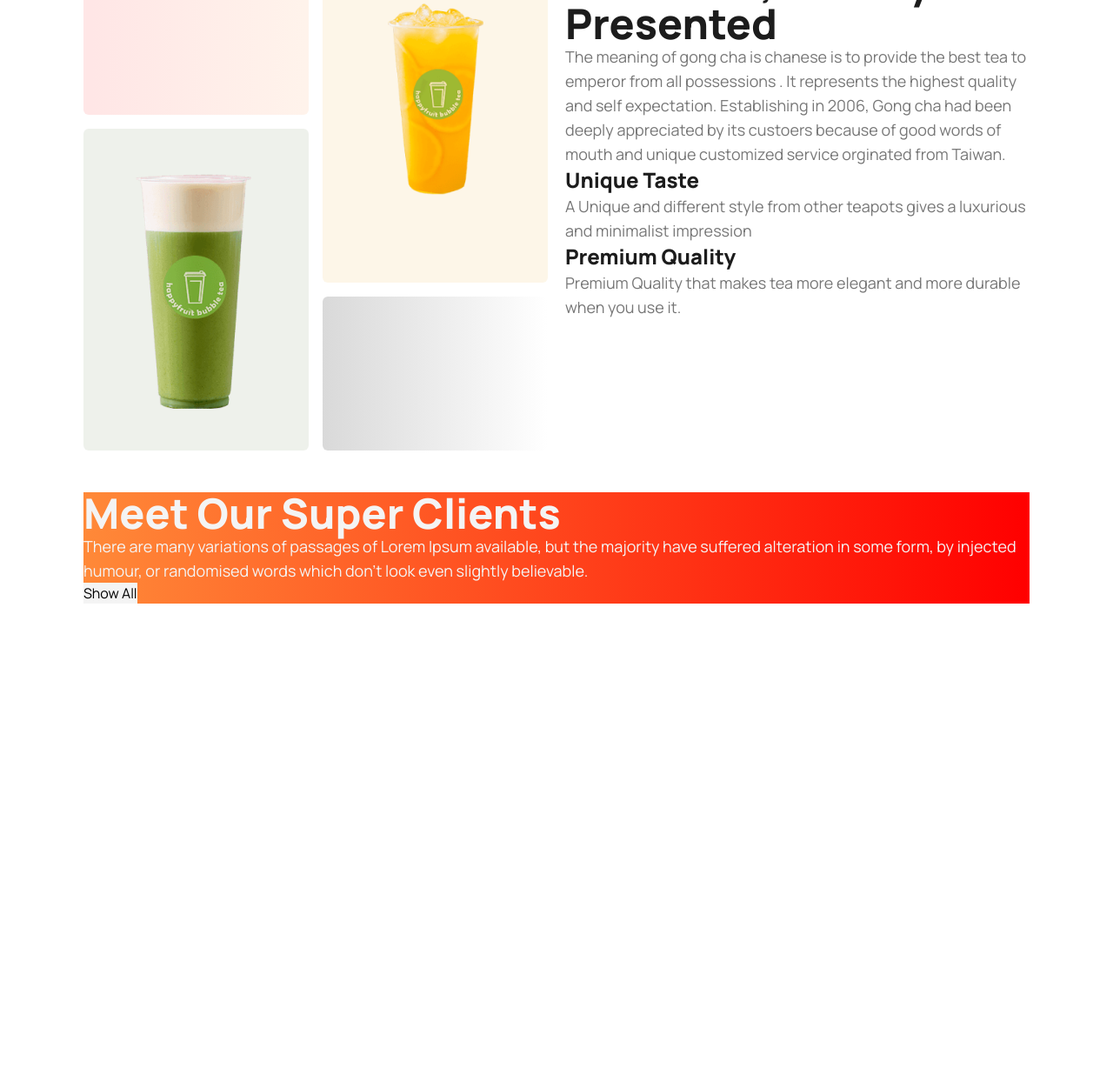
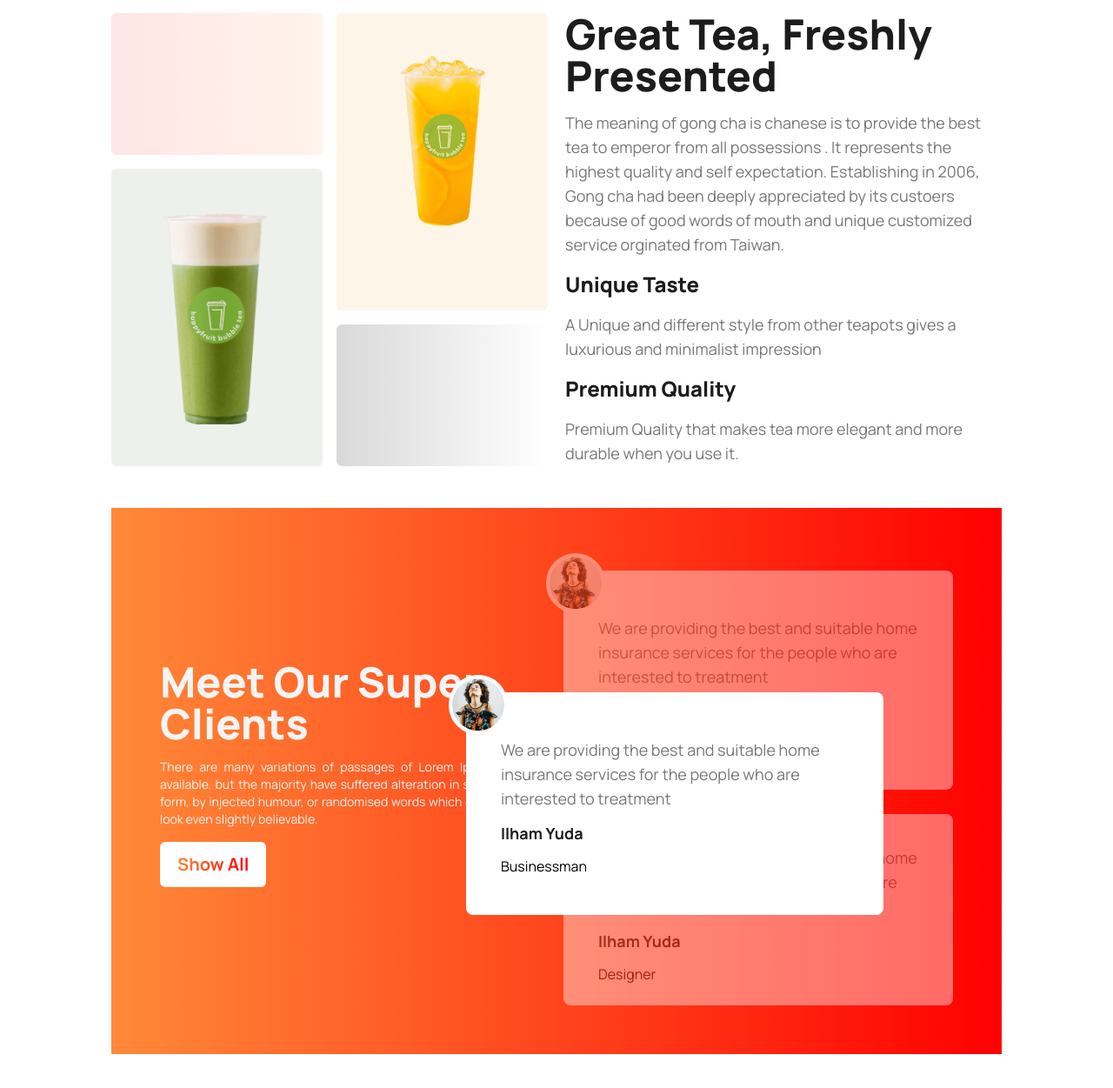
Before and after one commit to nurul-alam-721/tea-house, a plain HTML site: page index.html in a window 1280 px wide. Shown: the part 1049-2300 px from the top of the page at 87% size. Before the commit the page ends 1783 px from the top, so only its background shows below. Drawn offline with nearby package versions, Linux system fonts and the light colour scheme.

Commit message:
some responsive changes

```diff
--- a/index.html
+++ b/index.html
@@ -17,7 +17,7 @@
       }
     </style>
   </head>
-  <body class="manrope-font max-w-screen-xl md:my-10 md:mx-24 mx-4 my-4 space-y-12">
+  <body class="manrope-font p-8 max-w-screen-xl md:my-10 md:mx-24 space-y-12">
 
         <!-- banner section start -->
             <section class="md:flex">
@@ -74,15 +74,15 @@
 
 
             <section class="grid lg:grid-cols-2 gap-5 mx-auto grid-cols-1">
-                  <div class="order-2 lg:order-1 grid lg:grid-cols-2 md:grid-cols-2 lg:grid-rows-3 md:grid-rows-3 max-w-xl gap-4    mx-auto">
-                    <div class="invisible md:visible bg-gradient-to-r  from-[#FF0000] to-[#FF8938] opacity-10 rounded-md"></div>
-                      <div class=" bg-[rgba(230,166,35,0.1)] row-span-2 py-12 px-14 rounded-md"><img src="images/fresh-1.png" alt="" class="mx-auto"></div>
-                      <div class=" bg-[rgba(87,118,57,0.1)] row-span-2 py-12 px-14 rounded-md"><img src="images/fresh-2.png" alt="" ></div>
-                      <div class="invisible md:visible bg-gradient-to-r from-[#D9D9D9] to-[#FFFFFF] rounded-md">
+                  <div class="order-2 lg:order-1 grid lg:grid-cols-2 md:grid-cols-2 lg:grid-rows-3 md:grid-rows-3 max-w-xl gap-4">
+                    <div class="h-38 invisible md:visible bg-gradient-to-r  from-[#FF0000] to-[#FF8938] opacity-10 rounded-md"></div>
+                      <div class=" bg-[rgba(230,166,35,0.1)] row-span-2 py-12 px-14 rounded-md "><img src="images/fresh-1.png" alt="" class="mx-auto"></div>
+                      <div class=" bg-[rgba(87,118,57,0.1)] row-span-2 py-12 px-14 rounded-md w-full min-w-full" ><img src="images/fresh-2.png" alt="" class="mx-auto"></div>
+                      <div class="h-38 invisible md:visible bg-gradient-to-r from-[#D9D9D9] to-[#FFFFFF] rounded-md">
                     </div>
                   </div>
 
-                    <div class="order-1 lg:order-2">
+                    <div class="order-1 lg:order-2 space-y-4">
                       <h3 class="text-5xl font-extrabold text-[#1C1C1C]">Great Tea, Freshly Presented</h3>
                       <p class="text-[#777777] text-lg">The meaning of gong cha is chanese is to provide the best tea to emperor from all possessions . It represents the highest quality and self expectation. Establishing in 2006, Gong cha had been deeply appreciated by its custoers  because of good words of mouth and unique customized service orginated from Taiwan.</p>
                       <h4 class="font-extrabold text-2xl text-[#1C1C1C]">Unique Taste</h4>
@@ -92,19 +92,40 @@
                    </div>
             </section>
 
+            <!-- Make clients section start -->
 
+            <section class="w-full bg-gradient-to-l from-[#FF0000] to-[#FF8938] flex flex-col lg:flex-row justify-between p-14 items-center space-y-4">
+             <div class="space-y-4 max-w-sm mb-4">
+                <h3 class="text-5xl font-extrabold text-[#F4F4F4]">Meet Our Super Clients</h3>
+                <p class="text-[#F4F4F4] text-sm text-justify ">There are many variations of passages of Lorem Ipsum available, but the majority have suffered alteration in some form, by injected humour, or randomised words which don't look even slightly believable.</p>
+                <button class="bg-white py-3 px-5 rounded-md"><span class="bg-gradient-to-l from-[#FF0000] to-[#FF8938] text-xl font-bold text-transparent bg-clip-text">Show All</span></button>
 
+             </div>
 
-
-
-            <section class="bg-gradient-to-l from-[#FF0000] to-[#FF8938]">
-             <div>
-                <h3 class="text-5xl font-extrabold text-[#F4F4F4]">Meet Our Super Clients</h3>
-                <p class="text-[#F4F4F4] text-lg ">There are many variations of passages of Lorem Ipsum available, but the majority have suffered alteration in some form, by injected humour, or randomised words which don't look even slightly believable. </p>
-                <button class="bg-[#F4F4F4]">Show All</button>
-             </div>
-             <div>
-
+             <div class="space-y-7 relative max-w-md">
+              <!-- top-card -->
+                <div class="relative bg-white space-y-3 p-10 opacity-40 rounded-lg">
+                  <img src="images/client.png" alt="" class="absolute -top-5 -left-5 bg-white rounded-full p-1">
+                  <p class="text-[#777777] text-lg">We are providing the best and suitable home insurance services for the people who are interested to treatment</p>
+                  <h4 class="font-bold text-lg text-[#1C1C1C]">Ilham Yuda</h4>
+                  <h5>Businessman</h5>
+                </div>
+                <!-- middle card -->
+                  <div class="absolute top-28 -left-8 md:top-28 md:-left-12 lg:-left-28 z-10 md:mr-20">
+                    <div class="h-64 w-auto bg-white space-y-3 p-10 -top-1/2 rounded-lg">
+                      <img src="images/client.png" alt="" class="absolute -top-5 -left-5 bg-white rounded-full p-1">
+                      <p class="text-[#777777] text-lg">We are providing the best and suitable home insurance services for the people who are interested to treatment</p>
+                      <h4 class="font-bold text-lg text-[#1C1C1C]">Ilham Yuda</h4>
+                      <h5>Businessman</h5>
+                    </div>
+                  </div>
+                <!-- bottom card -->
+                <div class="relative bg-white space-y-3 px-10 py-6 opacity-40 rounded-lg">
+                  <img src="images/client.png" alt="" class="absolute -top-5 -left-5 bg-white rounded-full p-1">
+                  <p class="text-[#777777] text-lg">We are providing the best and suitable home insurance services for the people who are interested to treatment</p>
+                  <h4 class="font-bold text-lg text-[#1C1C1C]">Ilham Yuda</h4>
+                  <h5>Designer</h5>
+                </div>
              </div>
             </section>
   </body>
```
